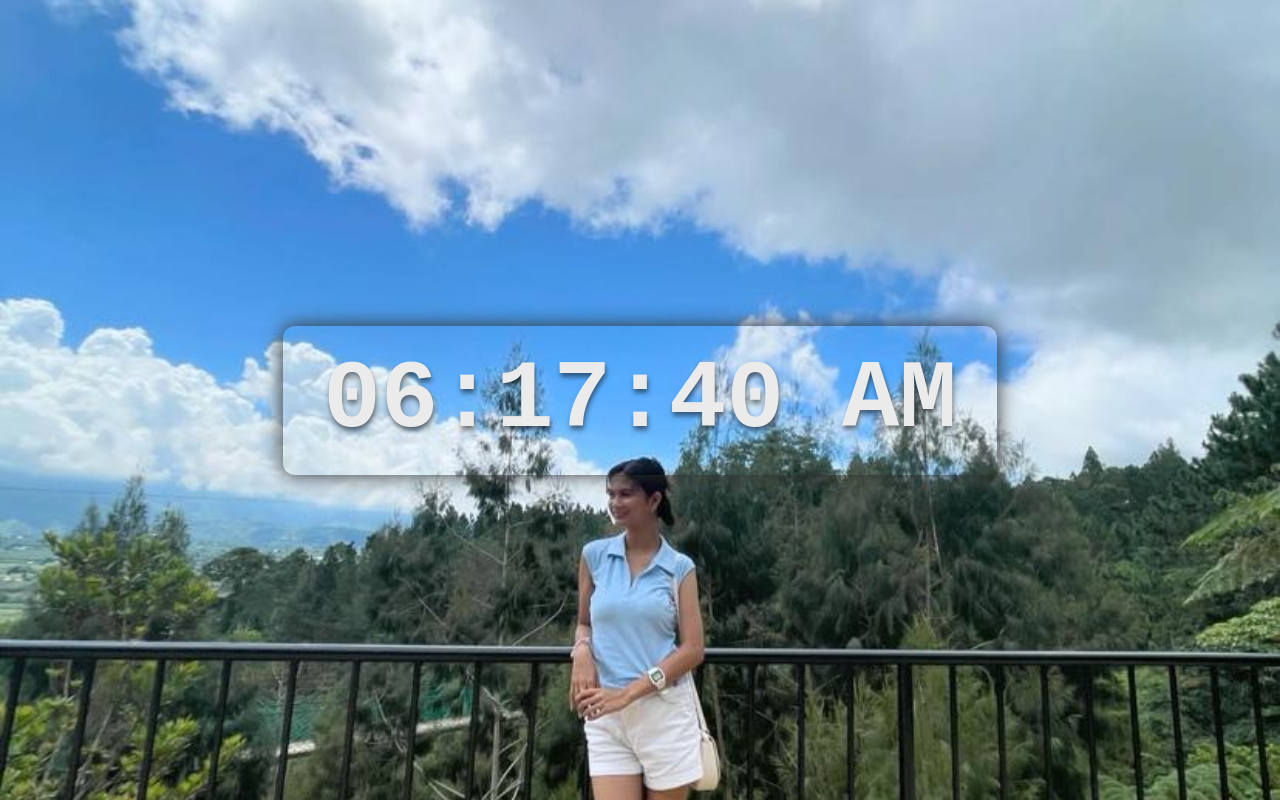
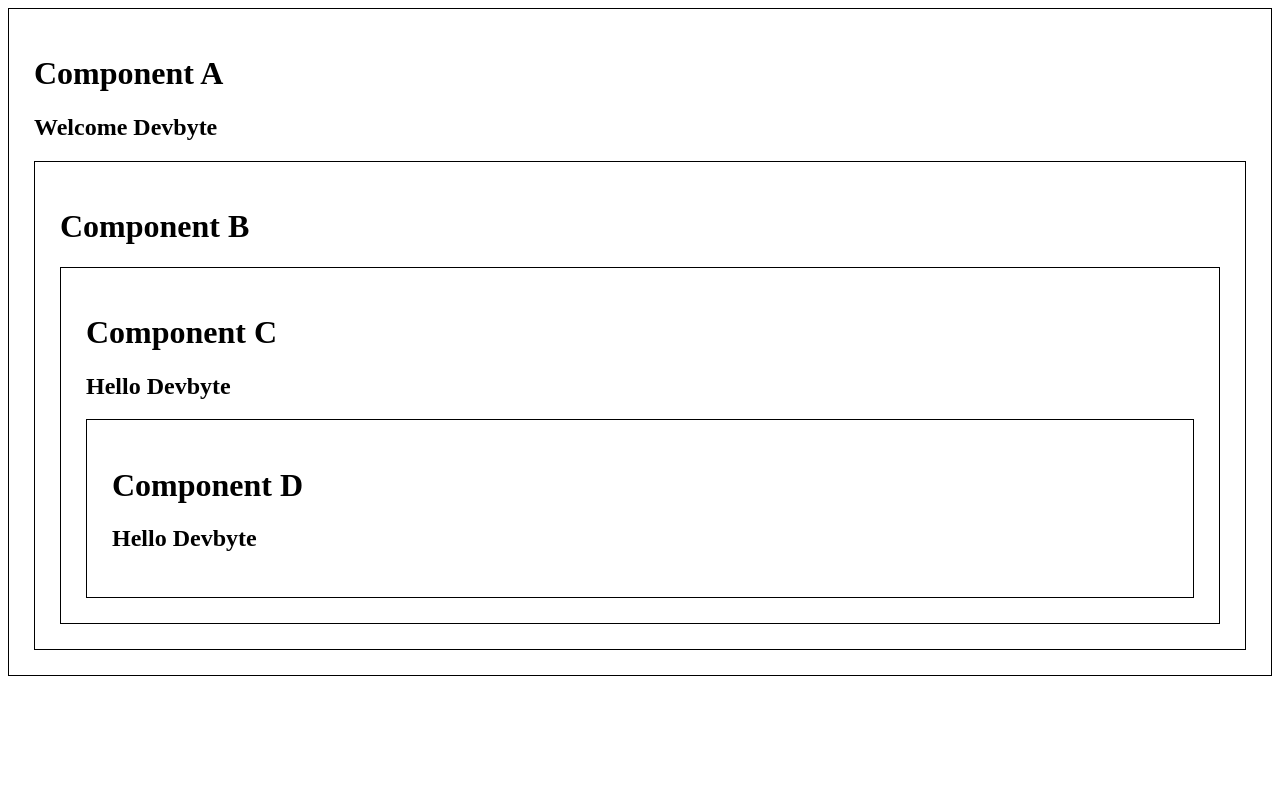
Before and after one commit to peterGwapo29/React, a React (Vite) app in the folder my-react-app/: page / in a window 1280 px wide. Built offline with nearby package versions, Linux system fonts and the light colour scheme.

Commit message:
passing props

```diff
--- a/my-react-app/src/App.jsx
+++ b/my-react-app/src/App.jsx
@@ -9,7 +9,8 @@
 // import Foods from './Foods.jsx'
 // import ToDoList from './ToDoList.jsx'
 // import EffectUse from "./EffectUse";
-import DigitalClock from "./DigitalClock";
+// import DigitalClock from "./DigitalClock";
+import ComponentA from "./ComponentA";
 
 
 function App() {
@@ -27,7 +28,9 @@ function App() {
     <Foods/> */}
     {/* <ToDoList/> */}
     {/* <EffectUse/> */}
-      <DigitalClock/>
+      {/* <DigitalClock/> */}
+
+      <ComponentA/>
     </>
   );
 }
--- /dev/null
+++ b/my-react-app/src/ComponentA.jsx
@@ -0,0 +1,22 @@
+import React, {useState} from "react";
+import ComponentB from "./ComponentB";
+
+function ComponentA() {
+    const [user, setUser] = useState("Devbyte");
+
+    return(
+        <div className="box">
+            <h1>Component A</h1>
+            <h2>
+                {
+                `Welcome ${user}`
+                }
+            </h2>
+
+            <ComponentB user={user}/>
+        </div>
+
+    );
+}
+
+export default ComponentA
--- /dev/null
+++ b/my-react-app/src/ComponentB.jsx
@@ -0,0 +1,14 @@
+import React, {useState} from "react";
+import ComponentC from "./ComponentC";
+
+function ComponentB(props) {
+    return(
+        <div className="box">
+            <h1>Component B</h1>
+            <ComponentC user={props.user}/>
+        </div>
+
+    );
+}
+
+export default ComponentB
--- /dev/null
+++ b/my-react-app/src/ComponentC.jsx
@@ -0,0 +1,15 @@
+import React, {useState} from "react";
+import ComponentD from "./ComponentD";
+
+function ComponentC(props) {
+    return(
+        <div className="box">
+            <h1>Component C</h1>
+            <h2>{`Hello ${props.user}`}</h2>
+            <ComponentD user={props.user}/>
+        </div>
+
+    );
+}
+
+export default ComponentC
--- /dev/null
+++ b/my-react-app/src/ComponentD.jsx
@@ -0,0 +1,17 @@
+import React, {useState} from "react";
+
+function ComponentD(props) {
+    return(
+        <div className="box">
+            <h1>Component D</h1>
+            <h2>
+                {
+                    `Hello ${props.user}`
+                }
+            </h2>
+        </div>
+
+    );
+}
+
+export default ComponentD
--- a/my-react-app/src/index.css
+++ b/my-react-app/src/index.css
@@ -203,14 +203,14 @@ header {
 
 /* //Digital clock */
 
-@import url('https://fonts.googleapis.com/css2?family=Montserrat:ital,wght@0,100..900;1,100..900&display=swap');
+/* @import url('https://fonts.googleapis.com/css2?family=Montserrat:ital,wght@0,100..900;1,100..900&display=swap');
 
 body {
   margin: 0;
   height: 100vh;
   display: flex;
-  justify-content: center;  /* horizontal center */
-  align-items: center;      /* vertical center */
+  justify-content: center;
+  align-items: center;
   background: url('assets/image/mekay.jpg') no-repeat center center/cover;
 }
 
@@ -224,4 +224,8 @@ body {
   box-shadow: 0 0 20px #2f2f2f;
   text-align: center;
   text-shadow: 1px 4px 5px rgba(0, 0, 0, 0.5);
+} */
+.box{
+  border: 1px solid #000;
+  padding: 25px;
 }
```
